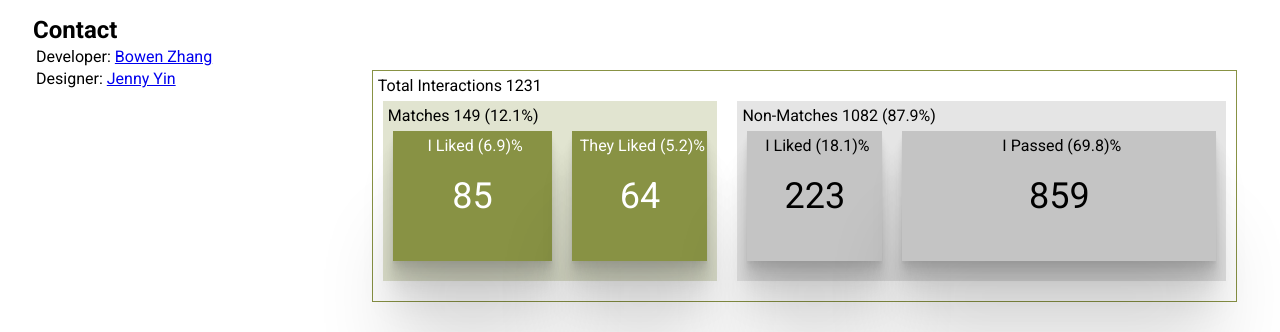
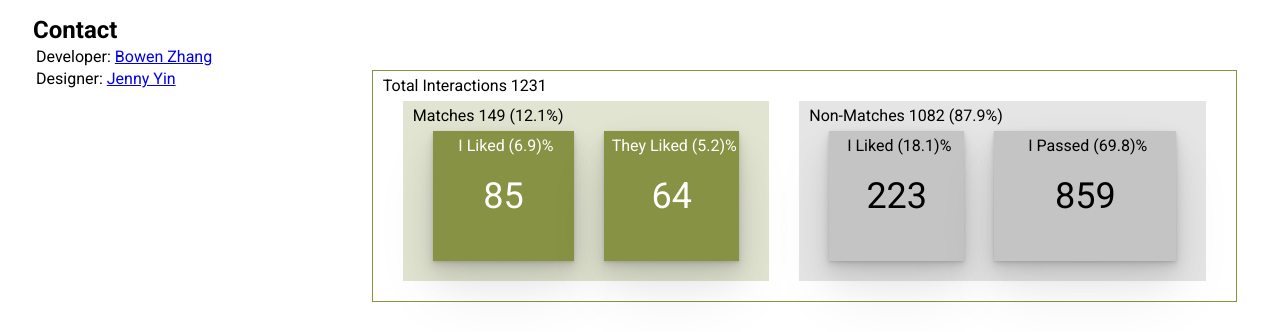
Before and after one commit to bowenzhangdotcom/datedashme, a React (Create React App) app: page / in a window 1280 px wide. Shown: the part 477-809 px from the top of the page. Built offline with nearby package versions, Linux system fonts and the light colour scheme.

Commit message:
more styling fixes

```diff
--- a/src/components/HingeTreeMap/HingeTreeMap.jsx
+++ b/src/components/HingeTreeMap/HingeTreeMap.jsx
@@ -11,7 +11,6 @@ class HingeTreeMap extends React.Component {
       return isNaN(result) ? 0 : result
     }
     return (
-    //Yeah this sucks- redo with nested divs. Flexgrow for width with a minimum
     <div className={styles.TreeMap}>
       <span className={styles.TotalInteractionsLabel}>{`Total Interactions ${hingeData["Total Interactions"]}`}</span>
       <div className={styles.Matched} style={{flexGrow: `${hingeData["Matched"]}`}}>
--- a/src/components/HingeTreeMap/HingeTreeMap.module.css
+++ b/src/components/HingeTreeMap/HingeTreeMap.module.css
@@ -11,7 +11,7 @@
 .TreeMap {
   position: relative;
   background-color: #ffffff;
-  min-width: 672px;
+  min-width: 822px;
   height: 230px;
   margin-top: 35px;
   border: 0.5px solid #889244;
@@ -19,16 +19,16 @@
 
 .Matched {
   background: #e1e4d0;
-  min-width: 314px;
+  min-width: 364px;
   height: 180px;
-  margin: 30px 10px 10px 10px;
+  margin: 30px 15px 30px 30px;
 }
 
 .NoMatched {
   background: #e5e5e5;
-  min-width: 314px;
+  min-width: 364px;
   height: 180px;
-  margin: 30px 10px 10px 10px;
+  margin: 30px 30px 30px 15px;
 }
 
 .MatchedILike {
@@ -37,11 +37,11 @@
   justify-content: center;
   min-width: 135px;
   height: 130px;
-  margin: 30px 10px 10px 10px;
+  margin: 30px 15px 30px 30px;
   color: #ffffff;
-  box-shadow: 0 2.8px 2.2px rgb(0 0 0 / 3%), 0 6.7px 5.3px rgb(0 0 0 / 5%),
-    0 12.5px 10px rgb(0 0 0 / 6%), 0 22.3px 17.9px rgb(0 0 0 / 7%),
-    0 41.8px 33.4px rgb(0 0 0 / 9%), 0 100px 80px rgb(0 0 0 / 12%);
+  box-shadow: rgba(0, 0, 0, 0.07) 0px 1px 2px, rgba(0, 0, 0, 0.07) 0px 2px 4px,
+    rgba(0, 0, 0, 0.07) 0px 4px 8px, rgba(0, 0, 0, 0.07) 0px 8px 16px,
+    rgba(0, 0, 0, 0.07) 0px 16px 32px, rgba(0, 0, 0, 0.07) 0px 32px 64px;
 }
 
 .MatchedTheyLike {
@@ -50,11 +50,11 @@
   justify-content: center;
   min-width: 135px;
   height: 130px;
-  margin: 30px 10px 10px 10px;
+  margin: 30px 30px 30px 15px;
   color: #ffffff;
-  box-shadow: 0 2.8px 2.2px rgb(0 0 0 / 3%), 0 6.7px 5.3px rgb(0 0 0 / 5%),
-    0 12.5px 10px rgb(0 0 0 / 6%), 0 22.3px 17.9px rgb(0 0 0 / 7%),
-    0 41.8px 33.4px rgb(0 0 0 / 9%), 0 100px 80px rgb(0 0 0 / 12%);
+  box-shadow: rgba(0, 0, 0, 0.07) 0px 1px 2px, rgba(0, 0, 0, 0.07) 0px 2px 4px,
+    rgba(0, 0, 0, 0.07) 0px 4px 8px, rgba(0, 0, 0, 0.07) 0px 8px 16px,
+    rgba(0, 0, 0, 0.07) 0px 16px 32px, rgba(0, 0, 0, 0.07) 0px 32px 64px;
 }
 
 .NoMatchedILike {
@@ -63,10 +63,10 @@
   justify-content: center;
   min-width: 135px;
   height: 130px;
-  margin: 30px 10px 10px 10px;
-  box-shadow: 0 2.8px 2.2px rgb(0 0 0 / 3%), 0 6.7px 5.3px rgb(0 0 0 / 5%),
-    0 12.5px 10px rgb(0 0 0 / 6%), 0 22.3px 17.9px rgb(0 0 0 / 7%),
-    0 41.8px 33.4px rgb(0 0 0 / 9%), 0 100px 80px rgb(0 0 0 / 12%);
+  margin: 30px 15px 30px 30px;
+  box-shadow: rgba(0, 0, 0, 0.07) 0px 1px 2px, rgba(0, 0, 0, 0.07) 0px 2px 4px,
+    rgba(0, 0, 0, 0.07) 0px 4px 8px, rgba(0, 0, 0, 0.07) 0px 8px 16px,
+    rgba(0, 0, 0, 0.07) 0px 16px 32px, rgba(0, 0, 0, 0.07) 0px 32px 64px;
 }
 
 .NoMatchedTheyLike {
@@ -75,10 +75,10 @@
   justify-content: center;
   min-width: 135px;
   height: 130px;
-  margin: 30px 10px 10px 10px;
-  box-shadow: 0 2.8px 2.2px rgb(0 0 0 / 3%), 0 6.7px 5.3px rgb(0 0 0 / 5%),
-    0 12.5px 10px rgb(0 0 0 / 6%), 0 22.3px 17.9px rgb(0 0 0 / 7%),
-    0 41.8px 33.4px rgb(0 0 0 / 9%), 0 100px 80px rgb(0 0 0 / 12%);
+  margin: 30px 30px 30px 15px;
+  box-shadow: rgba(0, 0, 0, 0.07) 0px 1px 2px, rgba(0, 0, 0, 0.07) 0px 2px 4px,
+    rgba(0, 0, 0, 0.07) 0px 4px 8px, rgba(0, 0, 0, 0.07) 0px 8px 16px,
+    rgba(0, 0, 0, 0.07) 0px 16px 32px, rgba(0, 0, 0, 0.07) 0px 32px 64px;
 }
 
 .TotalInteractionsLabel,
@@ -97,3 +97,9 @@
 .NumLabel {
   font-size: 36px;
 }
+
+.TotalInteractionsLabel,
+.MatchedLabel,
+.NoMatchedLabel {
+  margin-left: 10px;
+}
```
Also changed, not shown: 1 other file (tests, documents, lock files or other folders).
